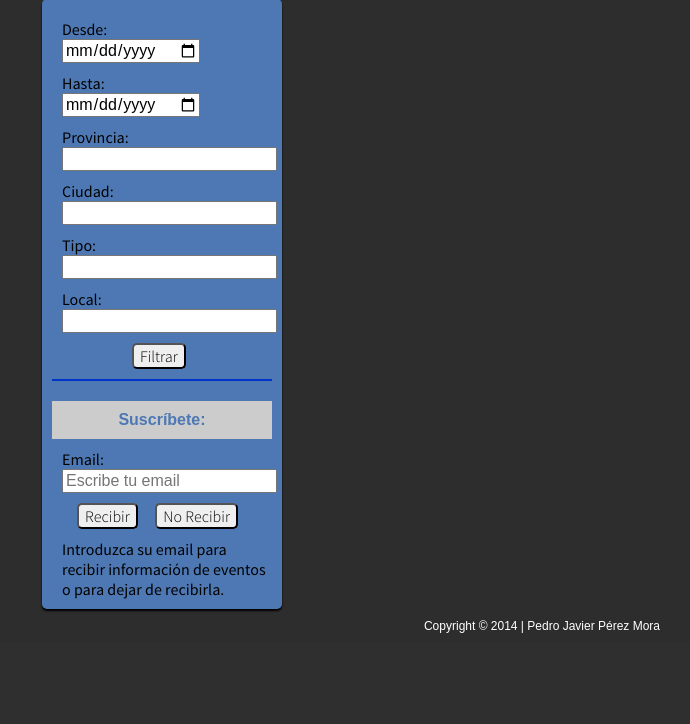
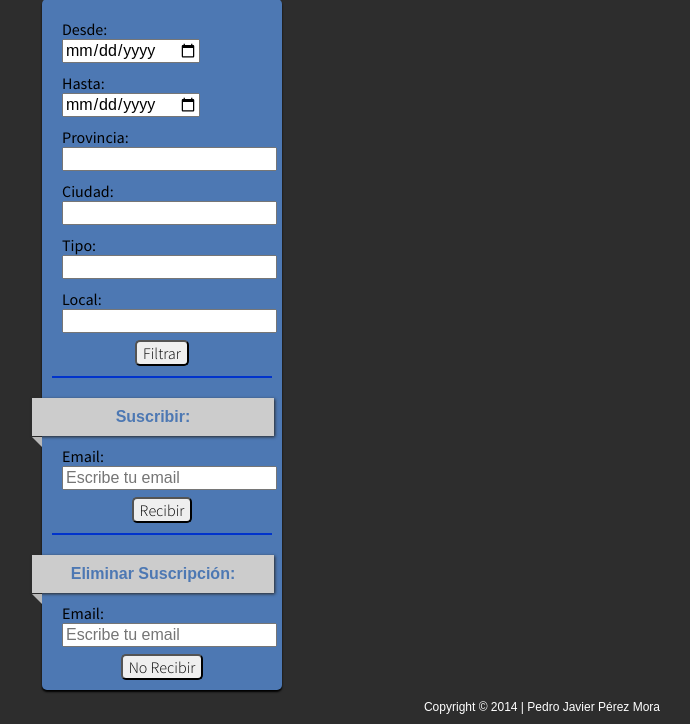
Before and after one commit to PedroJavierPerez/PFC_WhDIG, a PHP site: page / in a window 1280 px wide. Shown: the part 291-1015 px from the top of the page, without its empty margins (98-788 px from the left). Before the commit the page ends 924 px from the top, so only its background shows below. Run offline with PHP 8.4, Linux system fonts and the light colour scheme; data that the repository does not hold is empty.

Commit message:
titulo con esquina

```diff
--- a/WhDIG/PHP/cargar_eventos.php
+++ b/WhDIG/PHP/cargar_eventos.php
@@ -8,7 +8,8 @@
 
 include("conexion.php");
 
-$consulta="SELECT Nombre, Descripcion, Hora, Id_negocio, Fecha FROM evento ORDER BY Id_evento DESC";
+$fechaActual = date("Y-m-d");
+$consulta="SELECT Nombre, Descripcion, Hora, Id_negocio, Fecha FROM evento WHERE Fecha >= '".$fechaActual."' ORDER BY Id_evento DESC";
 
 $ejecutar_consulta = $conexion->query($consulta);
 
--- a/WhDIG/css/estilos_principal.css
+++ b/WhDIG/css/estilos_principal.css
@@ -226,7 +226,7 @@ aside .filtro{
 aside .filtro h3{
     background: #cccccc;
     color:#4d78b3;
-    width:220px;
+    width:100%;
     padding: 10px 0px;
     text-align: center;
     font-weight: bold;
@@ -239,27 +239,27 @@ aside .filtro h3{
     font-family:sourcesans;
 }
 
-.filtro form #btnFiltrar{
+/*.filtro form #btnFiltrar{
     margin-top: 10px;
     margin-left: 70px;
     display: block;
 
-}
+}*/
 .filtro form{
     width: 200px;
     margin: auto;
 }
-.filtro #btnRecibir{
-    margin-bottom: 10px;
-    margin-top: 10px;
-    margin-left: 15px;
-    margin-right: 13px;
+.filtro .botones{
+
+    display: block;
+    margin: auto;
+    margin-top: 7px;
 }
-#informacion{
+.informacion{
     border-top: solid 2px #0033cc;
 
 }
-#informacion p{
+.informacion p{
     margin-left: 10px;
     font-family:sourcesans;
 }
@@ -278,3 +278,28 @@ aside .filtro h3{
 #olvidarContraseña a{
     color: #000;
 }
+.NoFiltro{
+   color: #fff;
+   font-size: 18px;
+   text-align: center;
+}
+.cabecera{
+    position: relative;
+    margin-left: -20px;
+    width: 110%;
+
+    -moz-box-shadow: 1px 1px 3px #292929;
+    -webkit-box-shadow: 1px 1px 3px #292929;
+    box-shadow: 1px 1px 3px #292929;
+
+}
+.triangulo{
+    width: 0px;
+    height: 0px;
+    border-style: solid;
+    border-width: 0 10px 10px 0;
+    border-color: transparent #B8B8B8 transparent transparent;
+    top: 103%;
+    left: 0;
+    position: absolute;
+}
--- a/WhDIG/index.php
+++ b/WhDIG/index.php
@@ -149,18 +149,32 @@ and open the template in the editor.-->
                     </section>
 
                     <section class="filtro">
-                        <div id="informacion">
-                        <hgroup><h3>Suscríbete:</h3></hgroup>
+                        <div id="suscribir" class="informacion">
+                        <div class="cabecera"><hgroup><h3>Suscribir:</h3></hgroup><span class="triangulo"></span></div>
 
                             <form>
                                 <label for ="Iemail">Email:</label>
                                 <input type="email" id="Iemail" placeholder="Escribe tu email" required>
                                 <input class="botones" type="submit" value="Recibir" id="btnRecibir">
+
+                            </form>
+
+                        </div>
+
+                    </section>
+
+                    <section class="filtro">
+                        <div id="EliminarSuscribir" class="informacion">
+                            <div class="cabecera"><hgroup><h3>Eliminar Suscripción:</h3></hgroup><span class="triangulo"></span></div>
+                        <!--<hgroup><h3>Eliminar Suscripción:</h3></hgroup>-->
+
+                            <form>
+                                <label for ="Iemail">Email:</label>
+                                <input type="email" id="Iemail" placeholder="Escribe tu email" required>
+
                                 <input  class="botones" type="submit" value="No Recibir" id="btnNoRecibir">
                             </form>
-                            <p>
-                                Introduzca su email para recibir información de eventos o para dejar de recibirla.
-                            </p>
+
 
                         </div>
 
```
Also changed, not shown: WhDIG/PHP/filtrar_eventos.php (+11 -3 lines).
